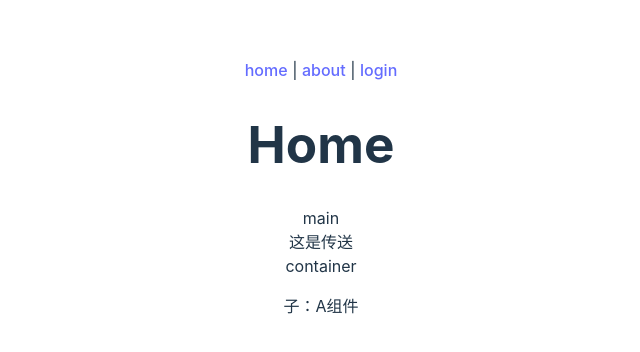
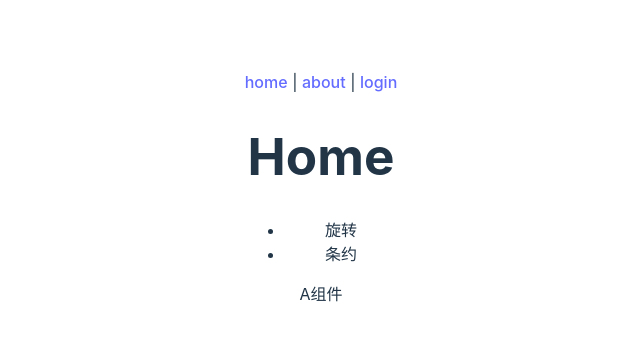
Before and after one commit to qiuliw/vue3_demo, a Vue app in the folder demo1/: page /home in a window 1280 px wide. Shown: the part 204-556 px from the top of the page, without its empty margins (319-959 px from the left). Built offline with nearby package versions, Linux system fonts and the light colour scheme.

Commit message:
动态组件

```diff
--- a/demo1/src/App.vue
+++ b/demo1/src/App.vue
@@ -5,7 +5,6 @@
     <RouterLink to="/about">about</RouterLink>
     |
     <RouterLink to="/login">login</RouterLink>
-
   </div>
   <RouterView/>
 </template>
--- a/demo1/src/components/A.vue
+++ b/demo1/src/components/A.vue
@@ -1,9 +1,5 @@
 <template>
-    <p>子：A组件</p>
-
-    <teleport to=".main">
-        <div>这是传送</div>
-    </teleport>
+    <p>A组件</p>
 
 </template>
 
--- a/demo1/src/views/Home.vue
+++ b/demo1/src/views/Home.vue
@@ -1,23 +1,34 @@
 <template>
     <h1>Home</h1>
-
-    <div class="main">
-        main
-    </div>
-    <div class="container">
-        container
-    </div>
-
-    <A></A>
+    <ul>
+        <li
+            v-for='(item,index) in list'
+            :key='index'
+            @click="change(index)"
+        >
+        {{ item.name }}
+        </li>
+    </ul>
+    <component :is="currentComponent.com"></component>
 
 
 </template>
 
 <script setup>
-import { ref } from 'vue';
+import { reactive, ref } from 'vue';
 import A from '../components/A.vue';
 import B from '../components/B.vue';
 
+let list=reactive([
+    {name:'旋转',com:A},
+    {name:'条约',com:B}
+])
 
+const currentComponent=reactive({
+    com:list[0].com
+})
+const change=(idx)=>{
+    currentComponent.com=list[idx].com
+}
 
 </script>
```
